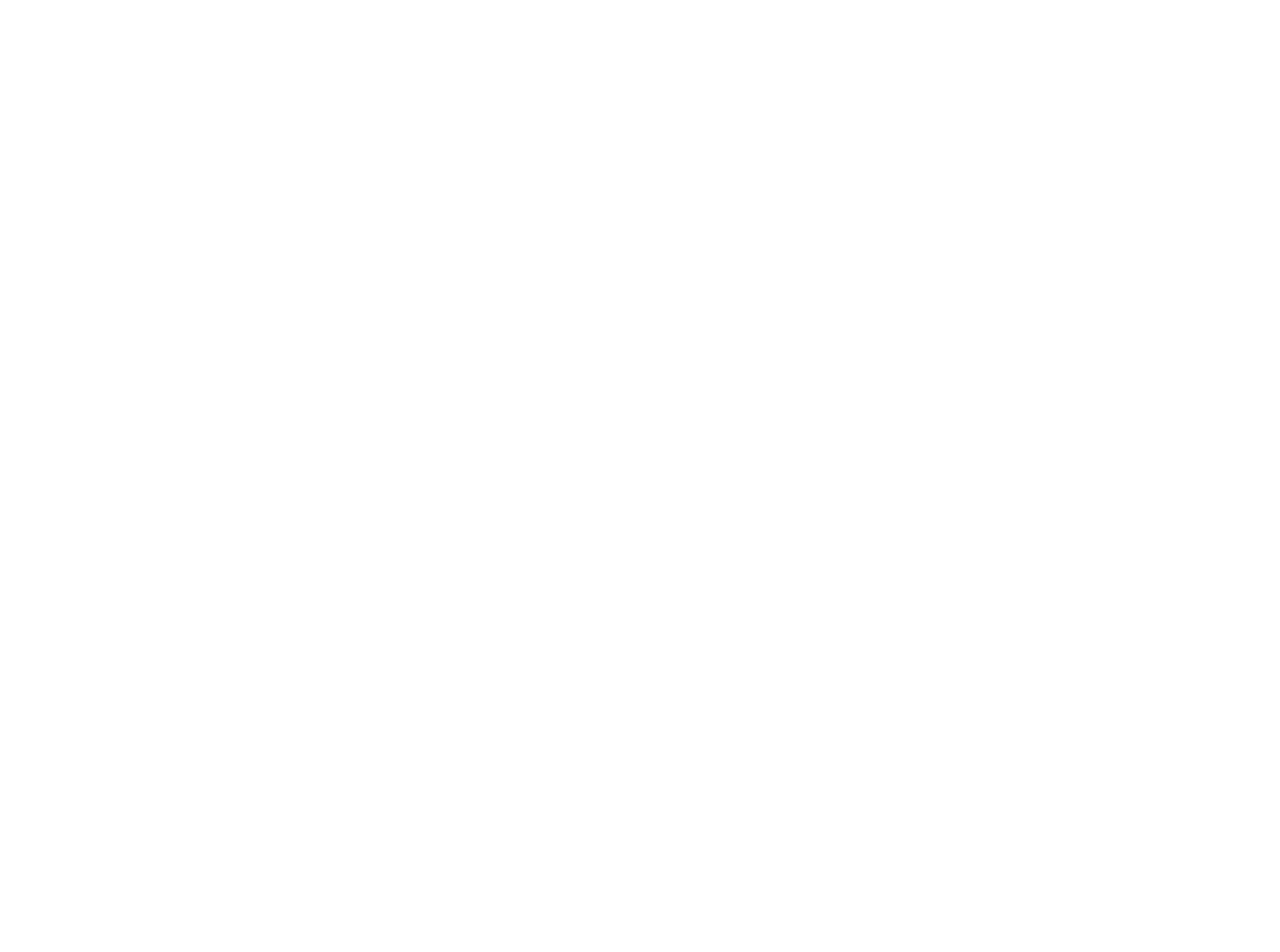
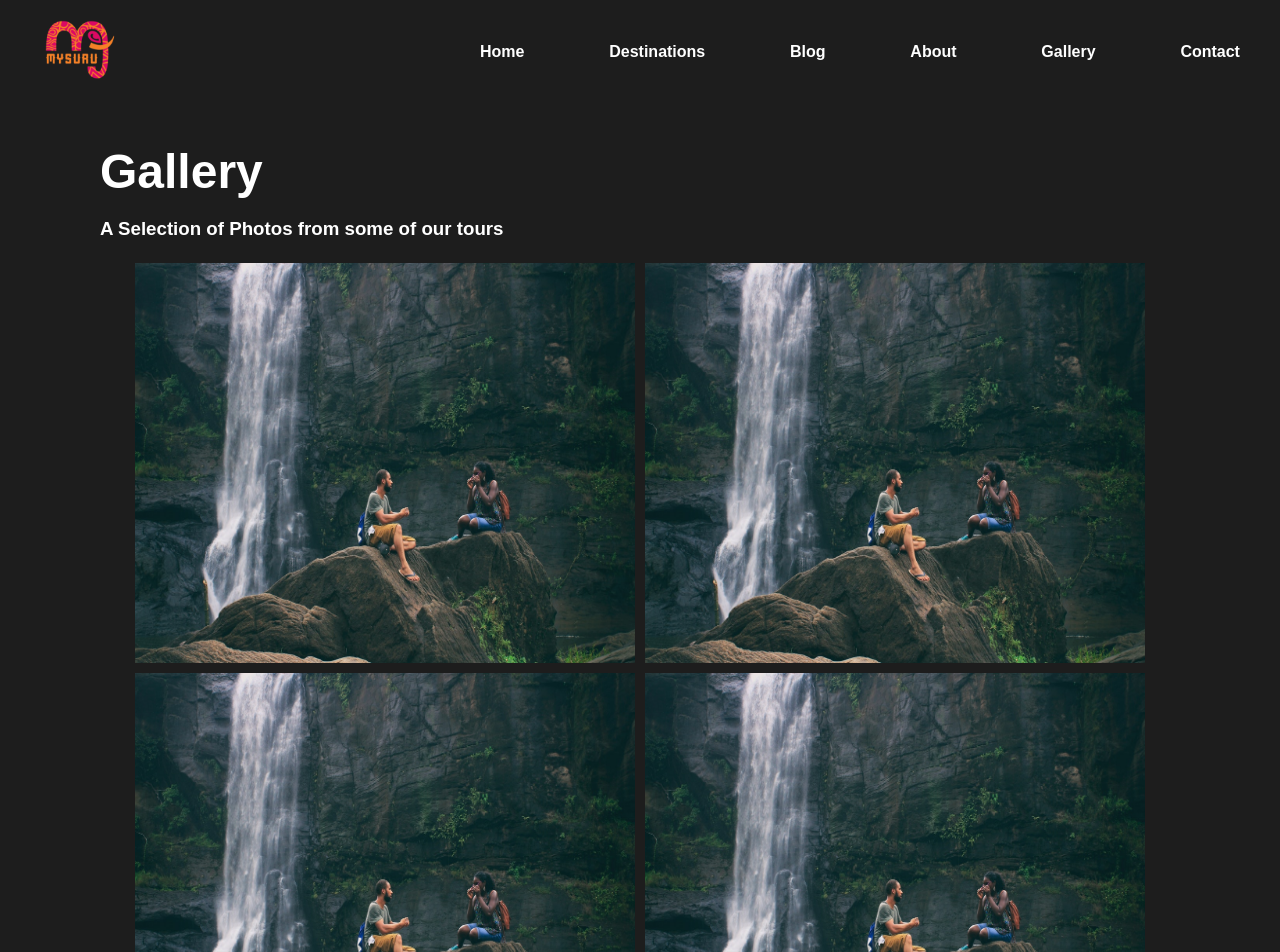
Before and after one commit to AbhinavRajesh/dscwowmysurutourism, a React (Create React App) app: page /gallery in a window 1280 px wide. Shown: the top 952 px of the page. Before the commit the page ends 800 px from the top, so only its background shows below. Built offline with nearby package versions, Linux system fonts and the light colour scheme.

Commit message:
Added the Blog and Gallery Page

```diff
--- a/src/App.js
+++ b/src/App.js
@@ -3,6 +3,7 @@ import { BrowserRouter, Switch, Route } from "react-router-dom";
 
 import Home from "./Components/Home";
 import Blog from './Components/Blog/Blog';
+import Gallery from "./Components/Gallery/Gallery";
 
 function App() {
   return (
@@ -10,6 +11,7 @@ function App() {
       <Switch>
         <Route exact path="/" component={Home} />
         <Route path="/blog" component={Blog} />
+        <Route path="/gallery" component={Gallery} />
       </Switch>
     </BrowserRouter>
   );
--- a/src/Components/Blog/Blog.css
+++ b/src/Components/Blog/Blog.css
@@ -2,28 +2,24 @@
   background: url("../../assets/img/blog.jpg");
   background-size: cover;
   background-position: center;
+  background-attachment: fixed;
   position: relative;
 }
-.blogFilter {
+.filterBlog {
   position: absolute;
-  left: 0;
-  top: 0;
-  height: 100%;
   width: 100%;
-  background: rgba(0, 0, 0, 0.75);
-  box-shadow: 0 8px 32px 0 rgba(31, 38, 135, 0.37);
-  backdrop-filter: blur(9px);
-  -webkit-backdrop-filter: blur(9px);
+  top: 0px;
+  right: 0px;
+  background: rgba(0, 0, 0, 0.6);
 }
-
 .blogContainer {
+  color: white;
   display: flex;
-  height: 100vh;
+  z-index: 1;
 }
-
 .blog-left {
   flex: 1;
-  padding: 100px;
+  padding: 0 100px;
 }
 .blog-left h2 {
   font-weight: 900;
@@ -31,7 +27,7 @@
 }
 .blog-left a {
   text-decoration: none;
-  color: black;
+  color: white;
   width: 100%;
   font-weight: 700;
 }
--- a/src/Components/Blog/Blog.jsx
+++ b/src/Components/Blog/Blog.jsx
@@ -1,23 +1,28 @@
-import { Link } from 'react-router-dom';
 import Navbar from '../Navbar/Navbar';
+import BlogCard from '../BlogCard/BlogCard';
 
 import './Blog.css';
 
 const Blog = () => {
     return(
         <div className="blogWrapper">
-            <div className="blogFilter"></div>
+            {/* <div className="filterBlog"></div> */}
             <Navbar />
             <div className="blogContainer">
                 <div className="blog-left">
-                    <h2>Our Latest Blog</h2>
-                    <h3>Lorem ipsum dolor sit amet consectetur adipisicing elit. Quia, non.</h3>
-                    <p>Lorem ipsum dolor sit amet consectetur, adipisicing elit. Quibusdam asperiores ad aperiam aut? Eaque debitis corrupti odio id, sed deserunt provident natus tenetur, eius alias fugiat ipsum, laudantium ratione! Voluptas?...</p>
-                    <Link to="/">Read More</Link>
+                <h2>Our Latest Blog</h2>
+                    <BlogCard/>
+                    <BlogCard/>
+                    <BlogCard/>
+                    <BlogCard/>
+                    <BlogCard/>
+                    <BlogCard/>
+                    <BlogCard/>
+                    <BlogCard/>
+                    <BlogCard/>
                 </div>
                 <div className="blog-right">
                 </div>
-
             </div>
         </div>
     )
--- /dev/null
+++ b/src/Components/BlogCard/BlogCard.css
@@ -0,0 +1,15 @@
+.blogCard {
+  padding: 60px;
+  margin: 10px 0;
+  border-radius: 15px;
+  background: rgba(0, 0, 0, 0.45);
+  box-shadow: 0 8px 32px 0 rgba(31, 38, 135, 0.37);
+  backdrop-filter: blur(15px);
+  -webkit-backdrop-filter: blur(15px);
+}
+.blogCard h3 {
+  font-size: 28px;
+}
+.blogCard a {
+  border-bottom: 1px solid white;
+}
--- /dev/null
+++ b/src/Components/BlogCard/BlogCard.jsx
@@ -0,0 +1,14 @@
+import { Link } from 'react-router-dom';
+import './BlogCard.css';
+
+const BlogCard = () => {
+    return (
+        <div className="blogCard">
+            <h3>Lorem ipsum dolor sit amet consectetur adipisicing elit. Quia, non.</h3>
+            <p>Lorem ipsum dolor sit amet consectetur, adipisicing elit. Quibusdam asperiores ad aperiam aut? Eaque debitis corrupti odio id, sed deserunt provident natus tenetur, eius alias fugiat ipsum, laudantium ratione! Voluptas?...</p>
+            <Link to="/">Read More</Link>
+        </div>
+    )
+}
+
+export default BlogCard;
--- /dev/null
+++ b/src/Components/Gallery/Gallery.css
@@ -0,0 +1,25 @@
+.galleryWrapper {
+  background-color: #1d1d1d;
+  color: white;
+}
+
+.galleryContainer {
+  padding: 0 100px;
+}
+.galleryContainer h2 {
+  display: flex;
+  font-size: 48px;
+  margin-bottom: 0;
+}
+
+.gallery {
+  display: flex;
+  justify-content: center;
+  flex-wrap: wrap;
+}
+
+.gallery img {
+  margin: 5px;
+  height: 400px;
+  width: 500px;
+}
--- /dev/null
+++ b/src/Components/Gallery/Gallery.jsx
@@ -0,0 +1,30 @@
+import './Gallery.css';
+
+import testImage from '../../assets/img/guide.jpg'
+import Navbar from '../Navbar/Navbar';
+
+
+const Gallery = () => {
+    return (
+        <div className="galleryWrapper">
+            <Navbar/>
+            <div className="galleryContainer">
+                <h2>Gallery</h2>
+                <h3>A Selection of Photos from some of our tours</h3>
+                <div className="gallery">
+                    <img src={testImage} alt="Testing"/>
+                    <img src={testImage} alt="Testing"/>
+                    <img src={testImage} alt="Testing"/>
+                    <img src={testImage} alt="Testing"/>
+                    <img src={testImage} alt="Testing"/>
+                    <img src={testImage} alt="Testing"/>
+                    <img src={testImage} alt="Testing"/>
+                    <img src={testImage} alt="Testing"/>
+                    <img src={testImage} alt="Testing"/>
+                </div>
+            </div>
+        </div>
+    );
+}
+
+export default Gallery;
--- a/src/Components/Navbar/Navbar.jsx
+++ b/src/Components/Navbar/Navbar.jsx
@@ -20,9 +20,9 @@ const Navbar = () => {
                 <ul>
                     <Link to="/"><li>Home</li></Link>
                     <Link to="/"><li>Destinations</li></Link>
-                    <Link to="/"><li>Blog</li></Link>
+                    <Link to="/blog"><li>Blog</li></Link>
                     <Link to="/"><li>About</li></Link>
-                    <Link to="/"><li>Gallery</li></Link>
+                    <Link to="/gallery"><li>Gallery</li></Link>
                     <Link to="/"><li>Contact</li></Link>
                 </ul>
             </nav>
@@ -32,9 +32,9 @@ const Navbar = () => {
                     <Link  className="closebtn" onClick={closeNav}>×</Link>
                     <Link to="/"><li>Home</li></Link>
                     <Link to="/"><li>Destinations</li></Link>
-                    <Link to="/"><li>Blog</li></Link>
+                    <Link to="/blog"><li>Blog</li></Link>
                     <Link to="/"><li>About</li></Link>
-                    <Link to="/"><li>Gallery</li></Link>
+                    <Link to="/gallery"><li>Gallery</li></Link>
                     <Link to="/"><li>Contact</li></Link>
                 </ul>
             </div>
```
Also changed, not shown: 1 other file (tests, documents, lock files or other folders).
